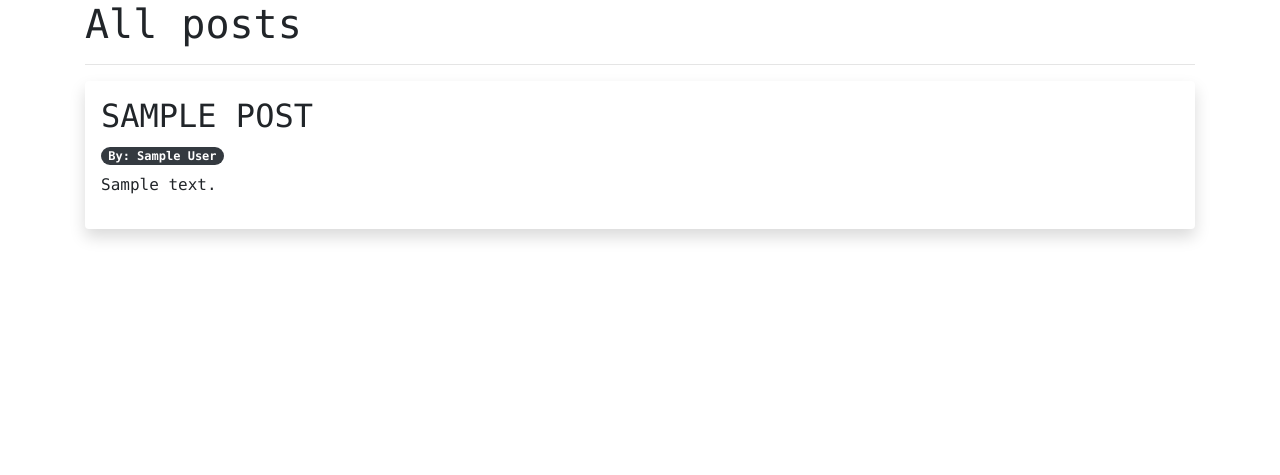
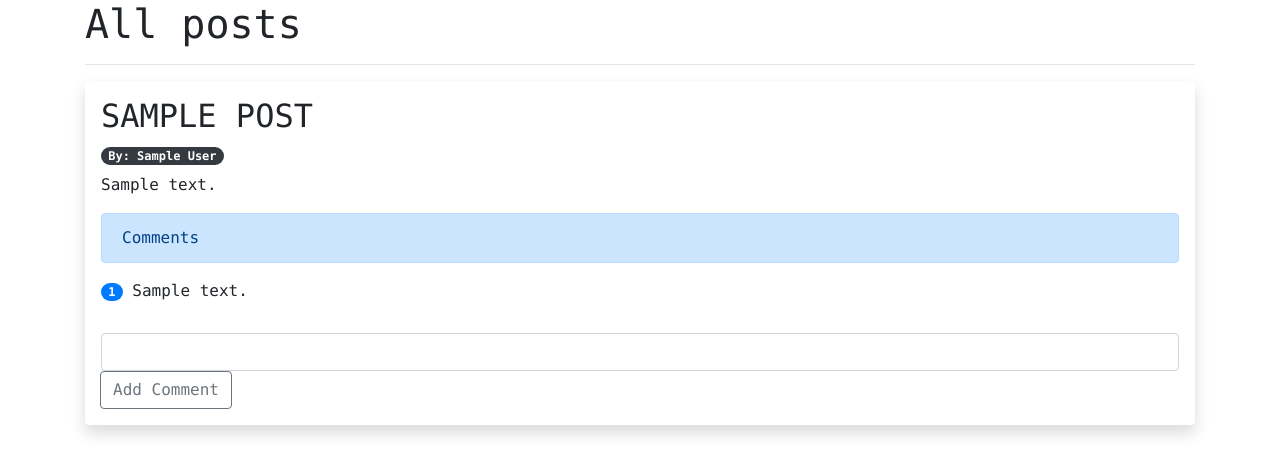
Before and after one commit to syedn22/BlogWebsite-Flask-Firebase, a Flask app: template templates/posts.html in a window 1280 px wide. Shown: the part 56-531 px from the top of the page. Run offline with Flask 2, Linux system fonts and the light colour scheme; the template is opened without the code that fills it: most values are stand-ins (such as "Sample title", 1, 10 or a date in 2020); some libraries are stand-ins or nearby versions.

Commit message:
Comment on a post

```diff
--- a/app.py
+++ b/app.py
@@ -144,6 +144,14 @@ def edit(id):
     else:
         return render_template('edit.html', post=post)
 
+@app.route('/posts/comment/<string:id>',methods=['GET', 'POST'])
+def comment(id):
+    if request.method == 'POST':
+        comment = request.form['comment']
+        putComment(comment,id)
+        return redirect('/posts')
+    else:
+        return redirect('/posts')
 
 def getPost(id):
     post = database.child("posts").child(id).get(
@@ -164,14 +172,21 @@ def getPosts():
     return posts
 
 
-def putPost(temp):
+def putPost(data):
     database.child("posts").push(
-        data=temp, token=auth.current_user['idToken'])
+        data=data, token=auth.current_user['idToken'])
 
 
-def updatePost(temp, id):
+def updatePost(data, id):
     database.child("posts").child(id).update(
-        data=temp, token=auth.current_user['idToken'])
+        data=data, token=auth.current_user['idToken'])
+
+def putComment(message,id):
+    comment={}
+    comment['id']=auth.current_user['email']
+    comment['comment']=message
+    print(comment)
+    database.child("posts").child(id).child("comments").push(data=comment, token=auth.current_user['idToken'])
 
 
 if __name__ == "__main__":
--- a/templates/posts.html
+++ b/templates/posts.html
@@ -1,10 +1,10 @@
 {% extends 'base.html' %} {% block head %}
 <title>Posts</title>
 <style type="text/css">
-  .button{
-      background: url(like.jpg) no-repeat;
-      cursor:pointer;
-      border: none;
+  .button {
+    background: url(like.jpg) no-repeat;
+    cursor: pointer;
+    border: none;
   }
 </style>
 {% endblock %} {% block body %}
@@ -21,6 +21,35 @@
     <h3>By:author unknown</h3>
     {% endif %}
     <p>{{ post.content|safe }}</p>
+    <div class="alert alert-primary" role="alert">Comments</div>
+    {% if post.comments %} {% for commentted_by,comment in post.comments.items()
+    %}
+    <div>
+      <div>
+        <p class="badge badge-pill badge-primary">{{ comment['id'] }}</p>
+        {{ comment['comment'] }}
+      </div>
+    </div>
+
+    {% endfor %} {% endif %}
+    <form action="/posts/comment/{{post.id}}" method="POST">
+      <div class="form-group"></div>
+      <input
+        type="text"
+        name="comment"
+        id="comment"
+        class="form-control"
+        aria-label="comment"
+      />
+      <div class="input-group-append">
+        <button
+          href="/posts/comment/{{post.id}}"
+          class="btn btn-outline-secondary"
+        >
+          Add Comment
+        </button>
+      </div>
+    </form>
   </div>
+  {% endfor %} {% endblock %}
 </div>
-{% endfor %} {% endblock %}
```
